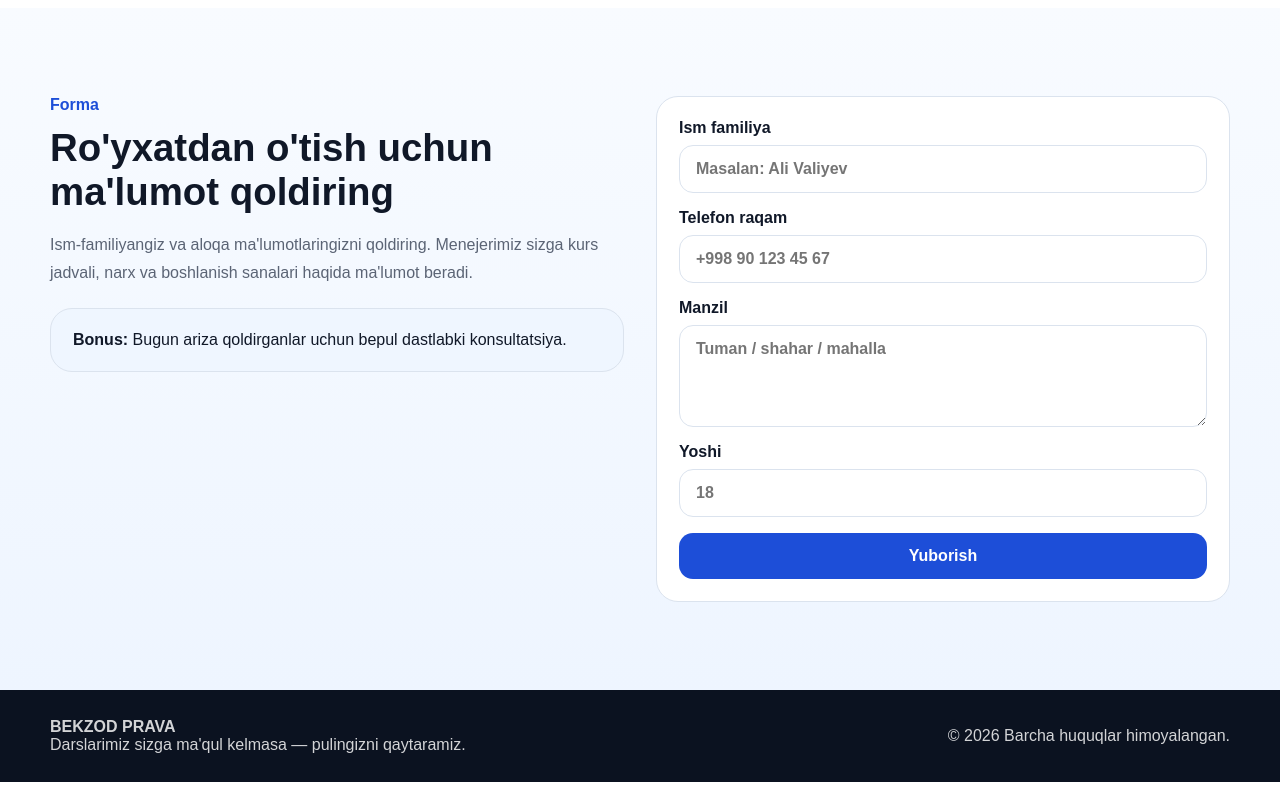
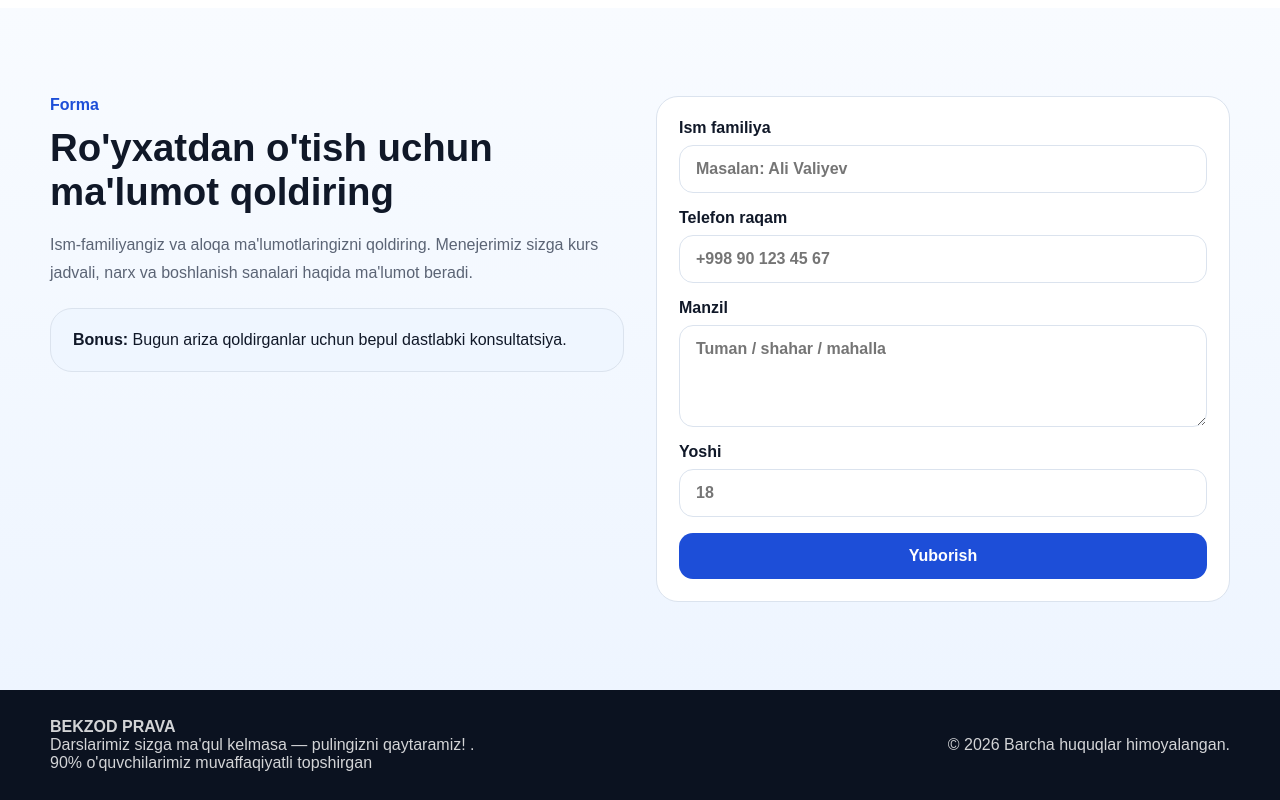
Before and after one commit to lapasovzokirjon/avto-test, a Next.js app: page / in a window 1280 px wide. Shown: the part 3419-4219 px from the top of the page. Built offline with nearby package versions, Linux system fonts and the light colour scheme.

Commit message:
change text

```diff
--- a/components/Footer.tsx
+++ b/components/Footer.tsx
@@ -4,7 +4,8 @@ export default function Footer() {
       <div className="container footerWrap">
         <div>
           <strong>BEKZOD PRAVA</strong>
-          <p>Darslarimiz sizga ma'qul kelmasa — pulingizni qaytaramiz.</p>
+          <p>Darslarimiz sizga ma'qul kelmasa — pulingizni qaytaramiz!
+          .</p>90% o'quvchilarimiz muvaffaqiyatli topshirgan
         </div>
         <p>© 2026 Barcha huquqlar himoyalangan.</p>
       </div>
```
